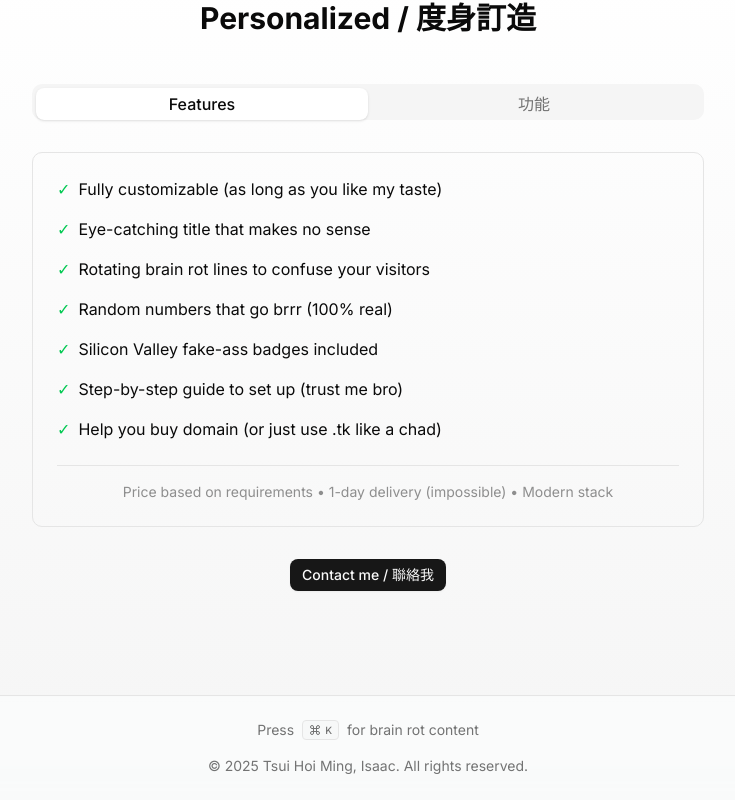
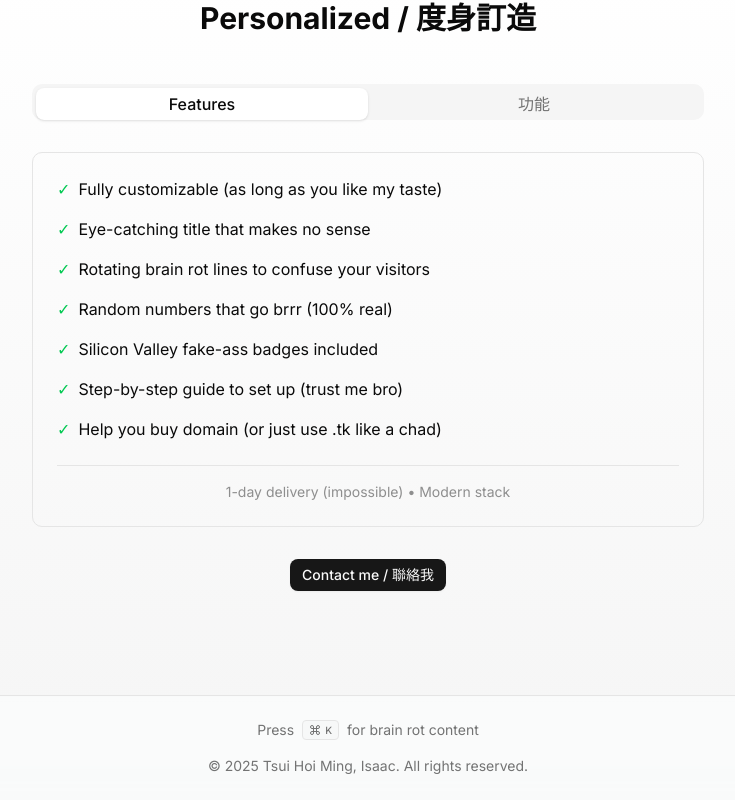
Before and after one commit to Icasso/portfolio, a Next.js app: page /studio in a window 1280 px wide. Shown: the part 905-1705 px from the top of the page, without its empty margins (272-1007 px from the left). Built offline with nearby package versions, Linux system fonts and the light colour scheme.

Commit message:
2025:06-20: Refactor pricing info strings in data.ts for clarity and conciseness

```diff
--- a/app/studio/data.ts
+++ b/app/studio/data.ts
@@ -60,9 +60,8 @@ export const FEATURES_ZH = [
 ] as const;
 
 export const PRICING_INFO_EN =
-  "Price based on requirements • 1-day delivery (impossible) • Modern stack" as const;
-export const PRICING_INFO_ZH =
-  "價錢按需求而定 • 一日交貨（痴撚線）• 現代技術" as const;
+  "1-day delivery (impossible) • Modern stack" as const;
+export const PRICING_INFO_ZH = "一日交貨（痴撚線）• 現代技術" as const;
 
 export const ANIMATED_BADGES: AnimatedBadge[] = [
   {
```
